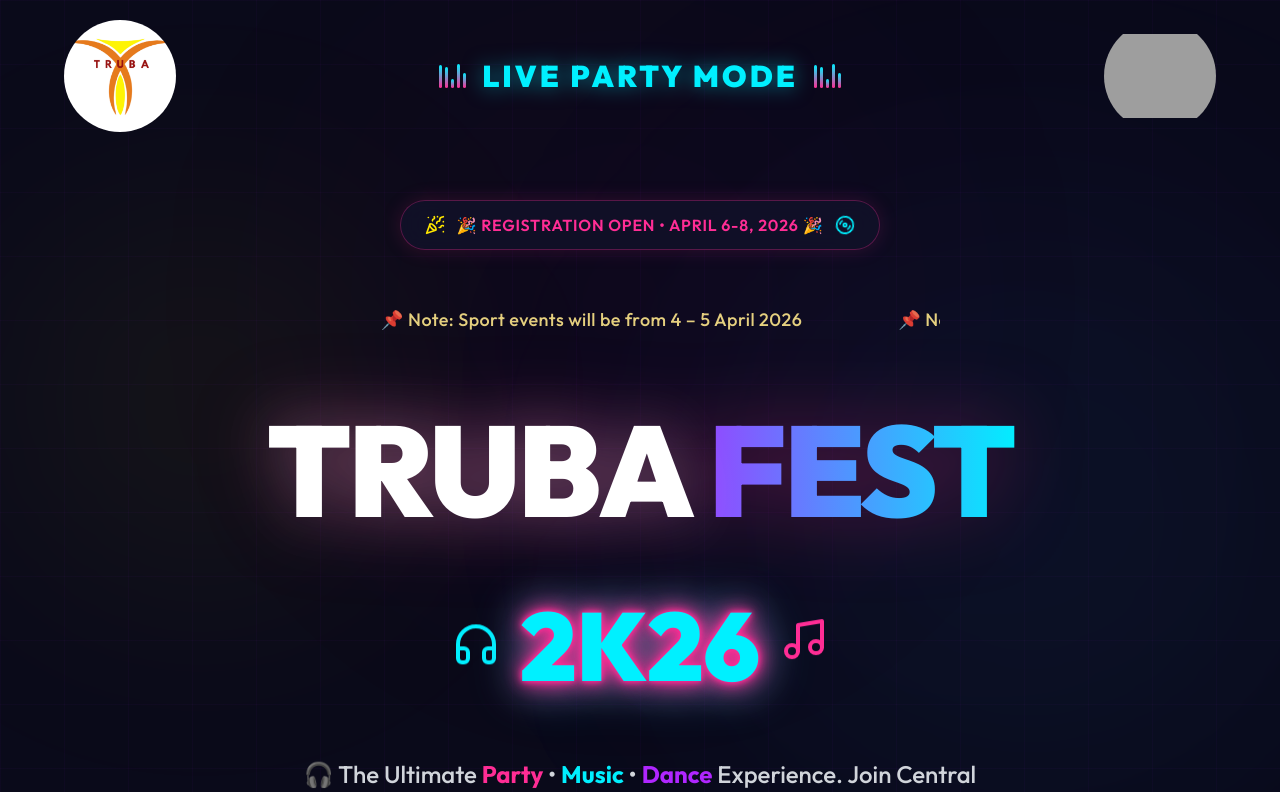
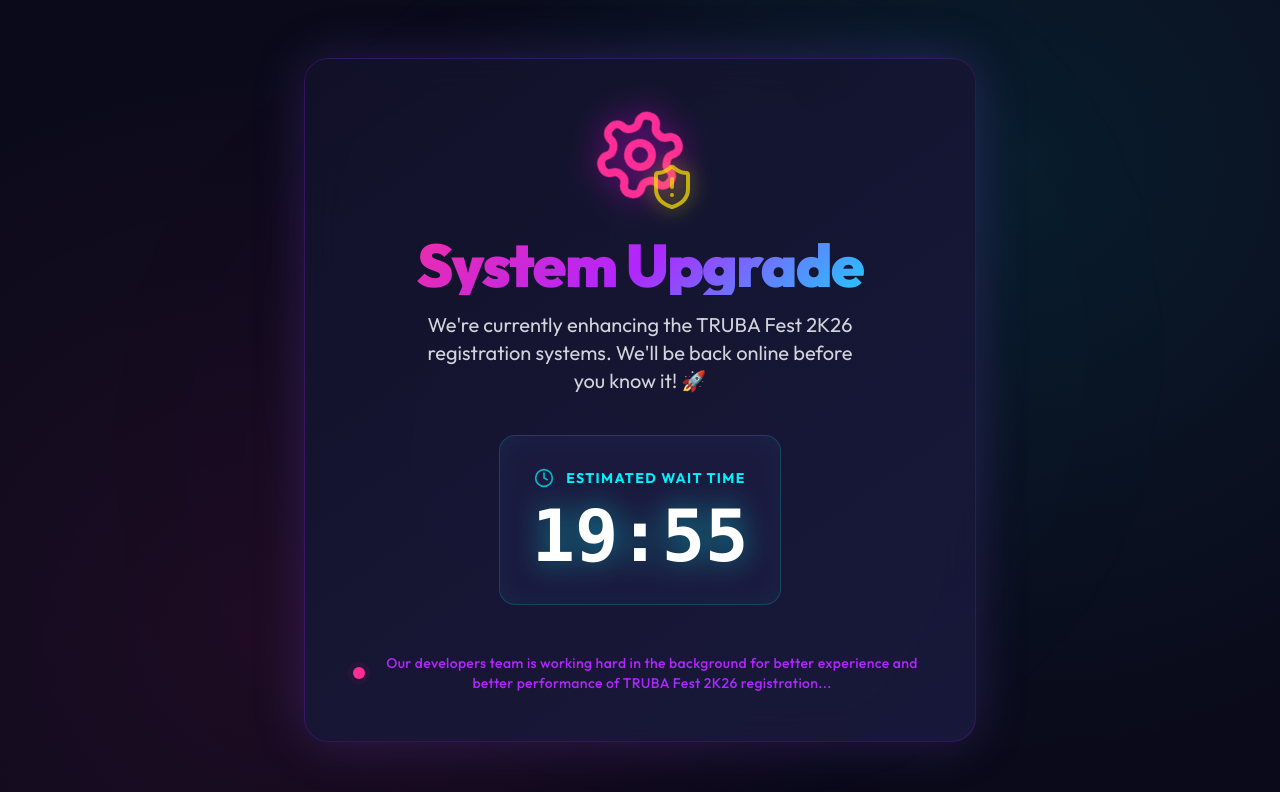
Before and after one commit to Jaishankar7655/TYF2K25, a React (Vite) app: page / in a window 1280 px wide. Shown: the top 792 px of the page. Built offline with nearby package versions, Linux system fonts and the light colour scheme; grey boxes are pictures that could not be loaded.

Commit message:
changes in the alignment in the email formatting

```diff
--- a/src/App.jsx
+++ b/src/App.jsx
@@ -1,10 +1,11 @@
 import React from 'react'
 import HomePage from './Components/Home'
+import MaintainancePage from './Components/MaintainancePage'
 
 function App() {
   return (
 <>
-    <HomePage/>
+   <MaintainancePage />
 </>
   )
 }
--- /dev/null
+++ b/src/Components/MaintainancePage.jsx
@@ -0,0 +1,69 @@
+import React, { useState, useEffect } from "react";
+import { Settings, Clock, ShieldAlert } from "lucide-react";
+
+function MaintainancePage() {
+  const [timeLeft, setTimeLeft] = useState(20 * 60);
+
+  useEffect(() => {
+    const timer = setInterval(() => {
+      setTimeLeft((prev) => (prev > 0 ? prev - 1 : 0));
+    }, 1000);
+    return () => clearInterval(timer);
+  }, []);
+
+  const formatTime = (seconds) => {
+    const m = Math.floor(seconds / 60);
+    const s = seconds % 60;
+    return `${m.toString().padStart(2, "0")}:${s.toString().padStart(2, "0")}`;
+  };
+
+  return (
+    <div className="min-h-screen bg-dark-bg party-bg relative overflow-hidden flex items-center justify-center">
+      {/* Animated background orbs */}
+      <div className="fixed inset-0 pointer-events-none z-0">
+        <div className="absolute top-1/4 left-1/4 w-[500px] h-[500px] rounded-full bg-neon-pink/10 blur-[150px] animate-disco-pulse"></div>
+        <div
+          className="absolute bottom-1/4 right-1/4 w-[500px] h-[500px] rounded-full bg-neon-cyan/10 blur-[150px] animate-disco-pulse"
+          style={{ animationDelay: "1s" }}
+        ></div>
+      </div>
+
+      <div className="relative z-10 p-8 md:p-12 max-w-2xl w-full mx-4 party-card rounded-3xl text-center shadow-[0_0_50px_rgba(107,70,193,0.3)] backdrop-blur-xl border border-neon-purple/20">
+        <div className="flex justify-center mb-8 relative">
+          <div className="relative inline-block">
+            <Settings className="w-24 h-24 text-neon-pink animate-[spin_4s_linear_infinite] drop-shadow-[0_0_15px_rgba(255,0,255,0.5)]" />
+            <ShieldAlert className="w-12 h-12 text-neon-yellow absolute -bottom-2 -right-2 drop-shadow-[0_0_10px_rgba(255,255,0,0.8)] animate-pulse" />
+          </div>
+        </div>
+
+        <h1 className="text-5xl md:text-6xl font-black gradient-party mb-4 tracking-tight">
+          System Upgrade
+        </h1>
+
+        <p className="text-lg md:text-xl text-gray-300 mb-10 max-w-md mx-auto leading-relaxed">
+          We're currently enhancing the TRUBA Fest 2K26 registration systems. We'll be back online before you know it! 🚀
+        </p>
+
+        <div className="inline-flex flex-col items-center justify-center p-8 rounded-2xl bg-dark-surface border border-neon-cyan/20 shadow-[inset_0_0_30px_rgba(0,255,255,0.05)]">
+          <div className="flex items-center space-x-3 text-neon-cyan mb-3 font-bold tracking-widest uppercase text-sm">
+            <Clock className="w-5 h-5 animate-pulse" />
+            <span>Estimated Wait Time</span>
+          </div>
+          <div className="text-7xl font-mono font-black text-white drop-shadow-[0_0_15px_rgba(0,255,255,0.5)]">
+            {formatTime(timeLeft)}
+          </div>
+        </div>
+
+        <div className="mt-12 text-sm text-neon-purple flex items-center justify-center space-x-3">
+          <span className="relative flex h-3 w-3">
+            <span className="animate-ping absolute inline-flex h-full w-full rounded-full bg-neon-pink opacity-75"></span>
+            <span className="relative inline-flex rounded-full h-3 w-3 bg-neon-pink"></span>
+          </span>
+          <span className="font-medium tracking-wide">Our developers team is working hard in the background for better experience and better performance of TRUBA Fest 2K26 registration...</span>
+        </div>
+      </div>
+    </div>
+  );
+}
+
+export default MaintainancePage;
```
